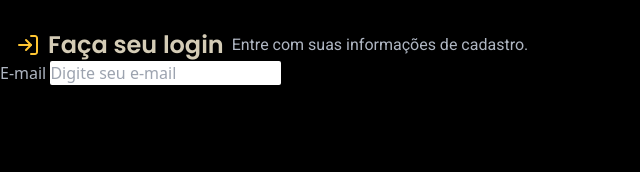
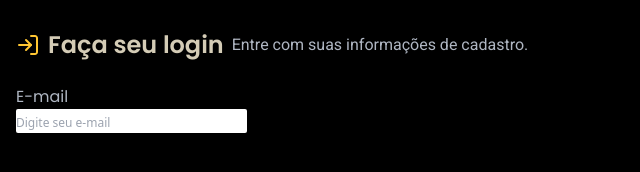
Before and after one commit to Marcoswodbarros/LoginForm, a website: page index.html in a window 1280 px wide. Shown: the part 64-236 px from the top of the page, without its empty margins (0-640 px from the left). Drawn offline with Linux system fonts and the light colour scheme.

Commit message:
Updating first commit

```diff
--- a/index.html
+++ b/index.html
@@ -26,8 +26,8 @@
             <p class="font-roboto">Entre com suas informações de cadastro.</p>
         </div>
 
-        <label for="email">E-mail</label>
-        <input type="email" name="email" id="email" class="rounded-sm" placeholder="Digite seu e-mail">
+        <label for="email" class="font-poppins block mt-6 ml-4">E-mail</label>
+        <input type="email" name="email" id="email" class="rounded-sm block ml-4 placeholder:text-xs" placeholder="Digite seu e-mail">
     </main>
 </body>
 </html>
```
Also changed, not shown: dist/output.css.
